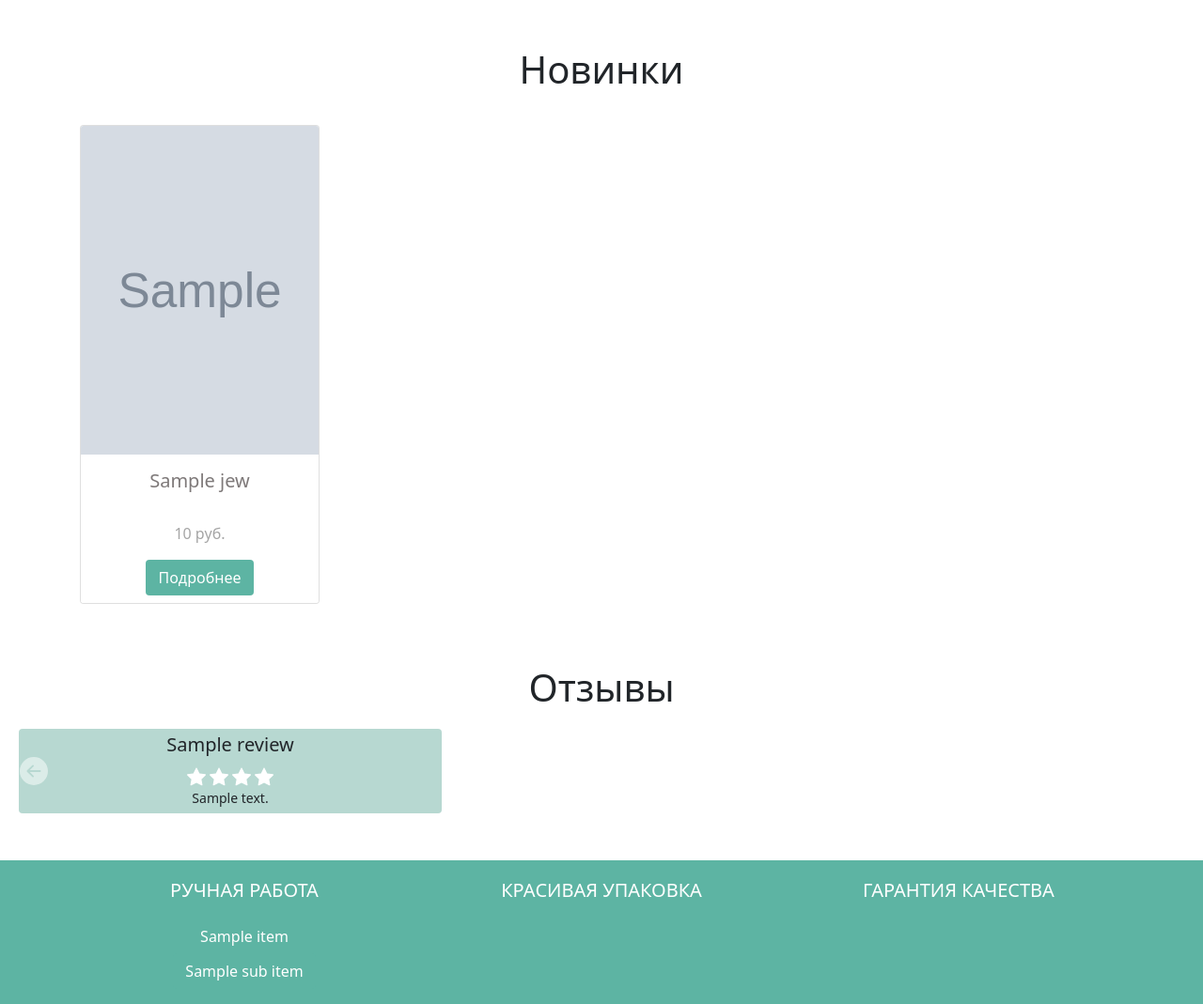
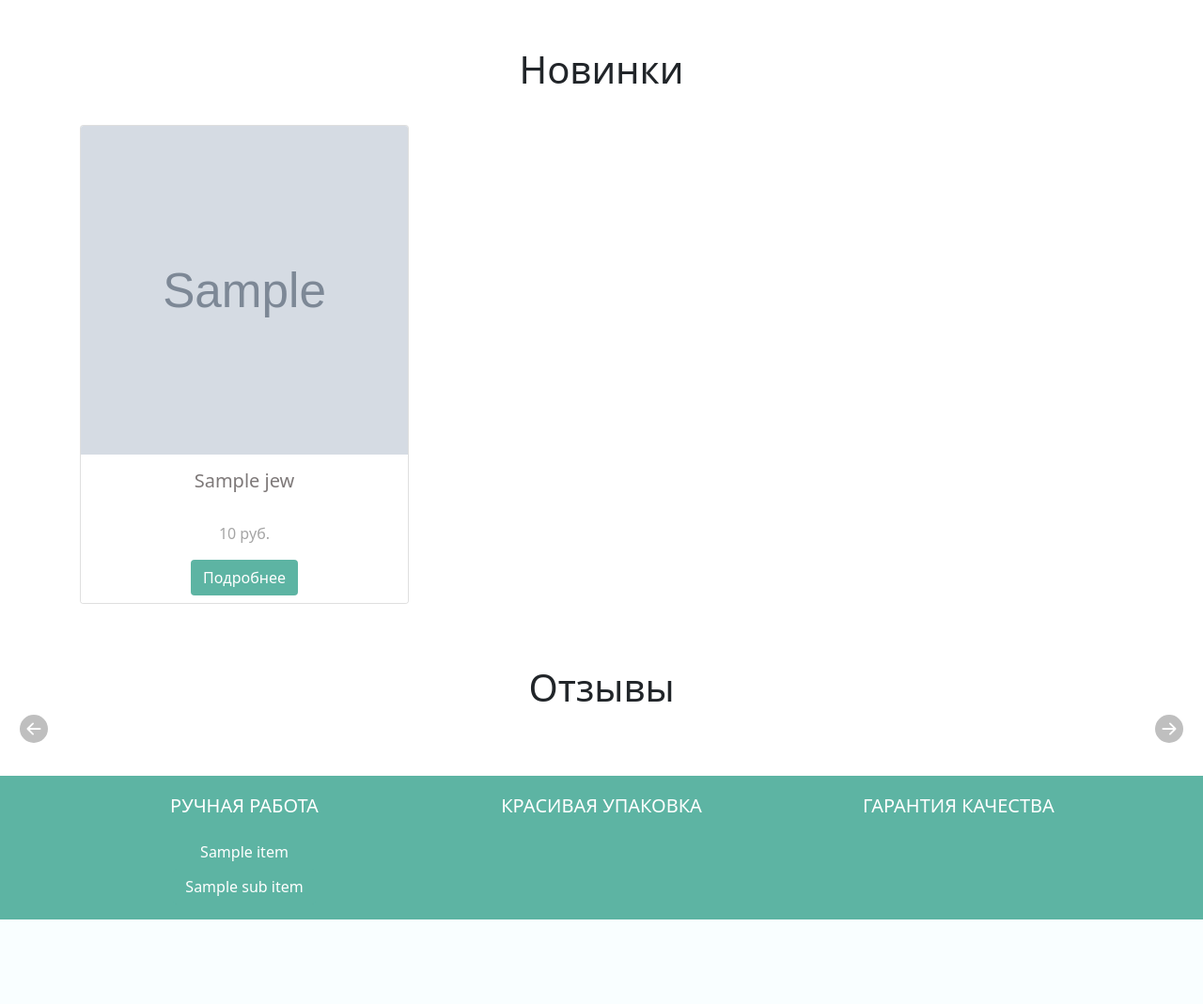
Before and after one commit to Daniil-Solo/Jewelry-Shop-on-Django, a Django app: template jewshop/core/templates/core/home.html in a window 1280 px wide. Shown: the part 189-1258 px from the top of the page at 94% size. After the commit the page ends 1168 px from the top, so only its background shows below. Run offline with Django 4.2, Linux system fonts and the light colour scheme; the template is opened without the code that fills it: most values are stand-ins (such as "Sample title", 1, 10 or a date in 2020); grey boxes marked "Sample" are stand-in pictures.

Commit message:
correct review-slider

```diff
--- a/jewshop/core/static/core/css/styles.css
+++ b/jewshop/core/static/core/css/styles.css
@@ -101,10 +101,9 @@ section#reviews{
     margin: 5px 0px 20px 0px;
 }
 #reviews .card {
-    margin: 0 0.5em;
+    margin: 0 1em;
     border: none;
     background: #b7d8d1;
-    width:450px;
 }
 #reviews .card-body{
     padding: 5px;
@@ -116,26 +115,7 @@ section#reviews{
     border-radius: 50%;
     top: 50%;
     transform: translateY(-50%);
-}
-@media (min-width: 768px) {
-  #reviews .carousel-item {
-    margin-right: 0;
-    flex: 0 0 25%;
-    display: block;
-  }
-  #reviews .carousel-inner {
-    display: flex;
-  }
-}
-@media (max-width: 765px) {
-  #reviews .carousel-item {
-    margin-right: 0;
-    flex: 0 0 50%;
-    display: block;
-  }
-  #reviews .carousel-inner {
-    display: flex;
-  }
+    color: gray;
 }
 /*---------  Каталог  ---------*/
 section#catalog{
--- a/jewshop/core/static/core/scripts/script.js
+++ /dev/null
@@ -1,25 +0,0 @@
-var multipleCardCarousel = document.querySelector(
-  "#carouselExampleControls"
-);
-var carousel = new bootstrap.Carousel(multipleCardCarousel, {
-interval: false,
-});
-var carouselWidth = $(".carousel-inner")[0].scrollWidth;
-var cardWidth = $(".carousel-item").width();
-var scrollPosition = 0;
-$("#carouselExampleControls .carousel-control-next").on("click", function () {
-  scrollPosition += cardWidth;
-  $("#carouselExampleControls .carousel-inner").animate(
-    { scrollLeft: scrollPosition },
-    600
-  );
-});
-$("#carouselExampleControls .carousel-control-prev").on("click", function () {
-if (scrollPosition > 0) {
-  scrollPosition -= cardWidth;
-  $("#carouselExampleControls .carousel-inner").animate(
-    { scrollLeft: scrollPosition },
-    600
-  );
-}
-});
--- a/jewshop/core/templates/core/home.html
+++ b/jewshop/core/templates/core/home.html
@@ -8,7 +8,7 @@
         <div class="row">
             {% if jewelries %}
                 {% for jew in jewelries %}
-                <div class="card-item col-12 col-lg-3 col-md-4">
+                <div class="card-item col-12 col-md-4">
                     <div class="card h-100">
                         <a href="{{ jew.get_absolute_url }}">
                             <img src="{{jew.main_photo.url}}" class="card-img-top" alt="фото украшения">
@@ -34,10 +34,13 @@
 <section id="reviews">
     <div class="container-fluid">
         <h6 class="text-center display-6">Отзывы</h6>
-        <div id="carouselExampleControls" class="carousel" data-bs-ride="carousel">
-            <div class="carousel-inner card-item">
-                {% for review in reviews %}
-                <div class="carousel-item">
+        <div class="carousel slide" data-bs-ride="carousel" id="carouselExampleControls">
+            <div class="carousel-inner">
+                {% for sub_reviews in reviews %}
+                <div class="carousel-item {% if sub_reviews == reviews.0 %} active {% endif %}">
+                    <div class="row">
+                    {% for review in sub_reviews %}
+                        <div class="col-sm-4">
                             <div class="card h-100">
                                 <div class="card-body text-center">
                                     <h5 class="card-title">{{review.title}}</h5>
@@ -84,6 +87,9 @@
                         </div>
                     {% endfor %}
                     </div>
+                </div>
+                {% endfor %}
+            </div>
             <button class="carousel-control-prev" type="button" data-bs-target="#carouselExampleControls" data-bs-slide="prev">
                 <span>
                     <svg width="30" height="30" fill="currentColor" class="bi bi-arrow-left-circle-fill" viewBox="0 0 16 16">
```
Also changed, not shown: jewshop/core/views.py (+7 -1 lines). Lines whose indentation alone changed are shown as unchanged.
